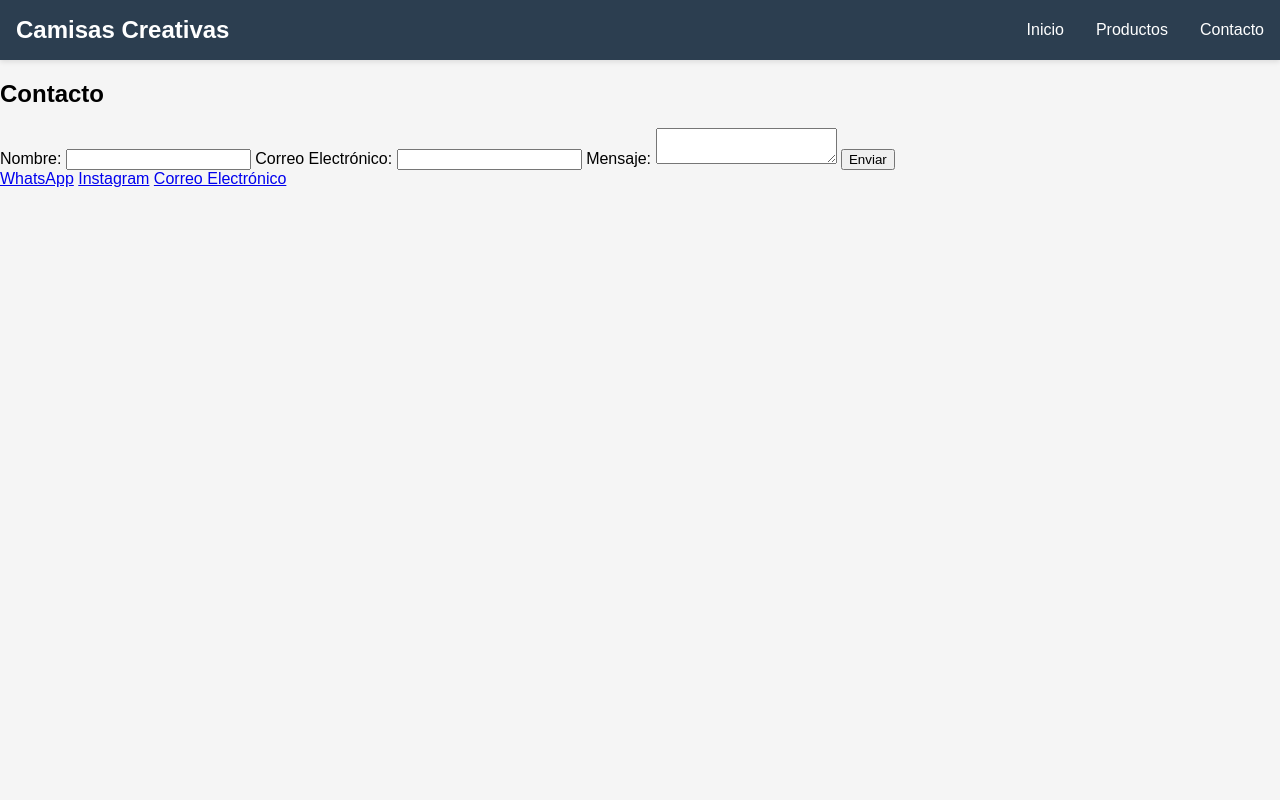
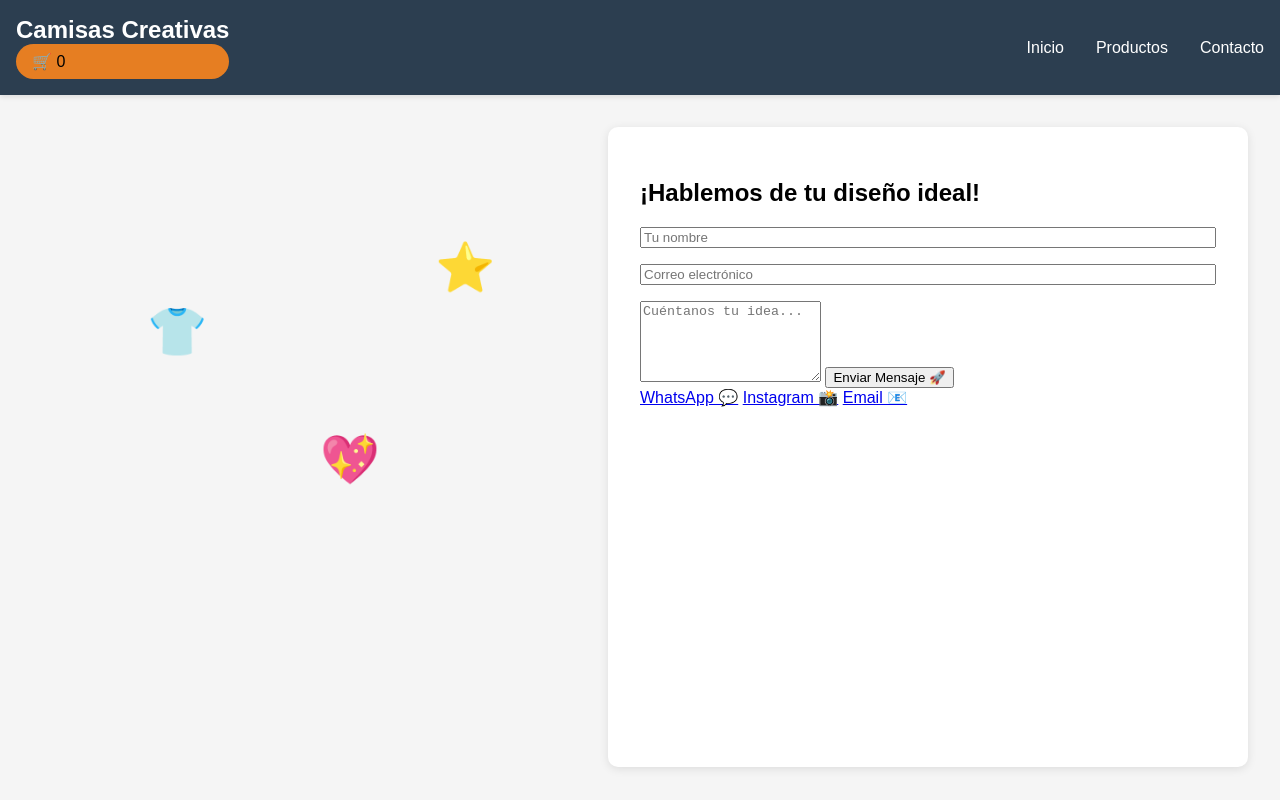
Before and after one commit to Heyder6/Pagina, a plain HTML site: page Pagina_Camisas/contacto.html in a window 1280 px wide. Drawn offline with Linux system fonts and the light colour scheme.

Commit message:
Update contacto.html

```diff
--- a/Pagina_Camisas/contacto.html
+++ b/Pagina_Camisas/contacto.html
@@ -10,6 +10,7 @@
   <nav>
     <div class="logo">
       <h1>Camisas Creativas</h1>
+      <div class="cart-icon" onclick="toggleCart()">🛒 <span id="cart-count">0</span></div>
     </div>
     <ul>
       <li><a href="index.html">Inicio</a></li>
@@ -18,21 +19,27 @@
     </ul>
   </nav>
 
-  <section class="contact">
-    <h2>Contacto</h2>
-    <form>
-      <label for="name">Nombre:</label>
-      <input type="text" id="name" name="name" required>
-      <label for="email">Correo Electrónico:</label>
-      <input type="email" id="email" name="email" required>
-      <label for="message">Mensaje:</label>
-      <textarea id="message" name="message" required></textarea>
-      <button type="submit" class="cta-button">Enviar</button>
-    </form>
-    <div class="social-links">
-      <a href="#">WhatsApp</a>
-      <a href="#">Instagram</a>
-      <a href="#">Correo Electrónico</a>
+  <section class="creative-contact">
+    <div class="contact-decoration">
+      <div class="floating-shirt">👕</div>
+      <div class="floating-heart">💖</div>
+      <div class="floating-star">⭐</div>
+    </div>
+    <div class="contact-form">
+      <h2>¡Hablemos de tu diseño ideal!</h2>
+      <form>
+        <div class="form-group">
+          <input type="text" placeholder="Tu nombre" required>
+          <input type="email" placeholder="Correo electrónico" required>
+        </div>
+        <textarea placeholder="Cuéntanos tu idea..." rows="5" required></textarea>
+        <button type="submit">Enviar Mensaje 🚀</button>
+      </form>
+      <div class="social-links">
+        <a href="#" class="whatsapp">WhatsApp 💬</a>
+        <a href="#" class="instagram">Instagram 📸</a>
+        <a href="#" class="email">Email 📧</a>
+      </div>
     </div>
   </section>
 
```
